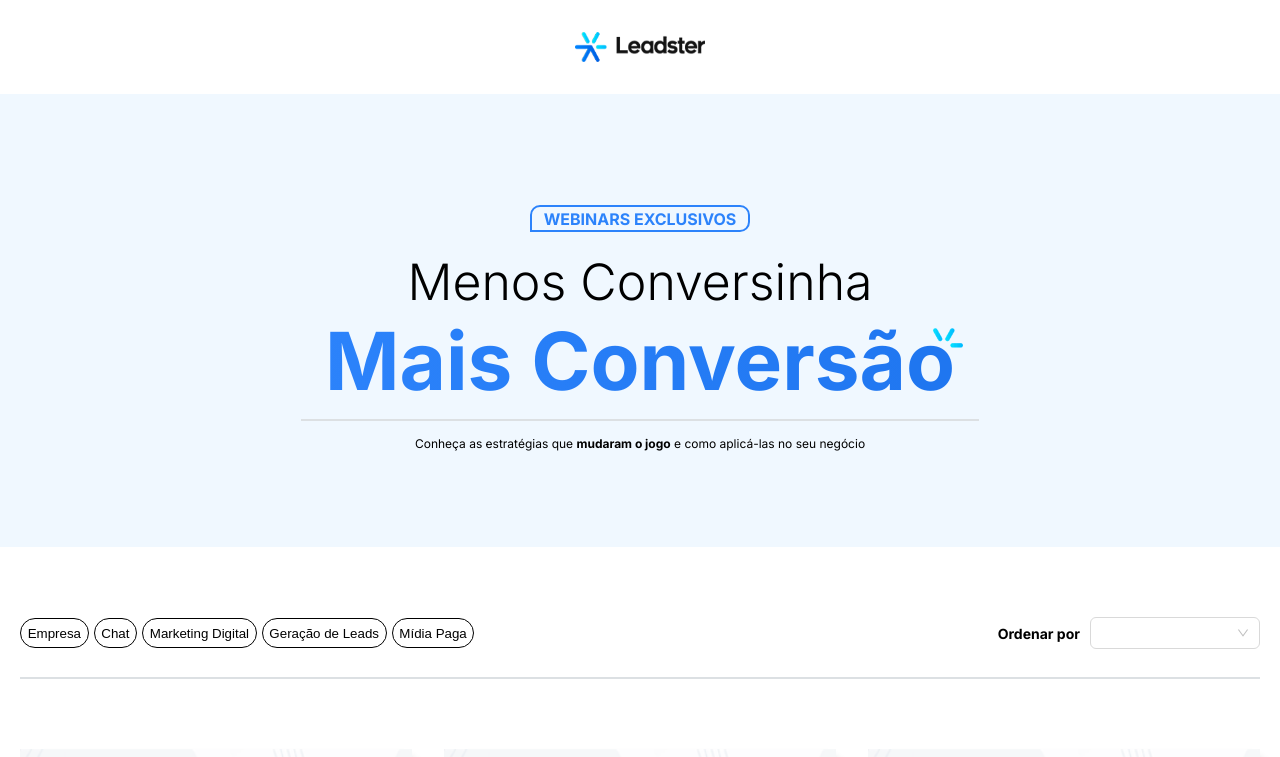
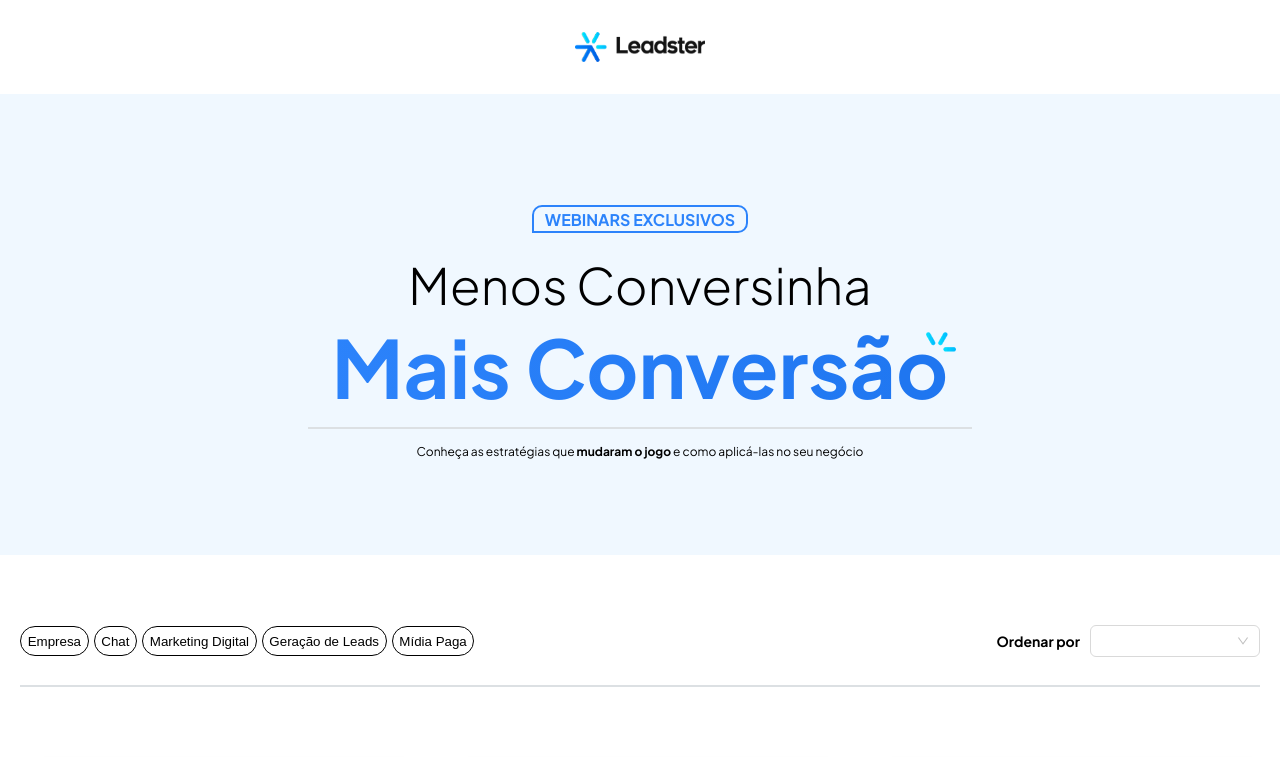
Before and after one commit to delanoquirino/teste-leadster, a Next.js app: page / in a window 1280 px wide. Shown: the top 757 px of the page. Built offline with nearby package versions, Linux system fonts and the light colour scheme.

Commit message:
feat: added font

```diff
--- a/src/app/layout.tsx
+++ b/src/app/layout.tsx
@@ -1,9 +1,9 @@
 'use client'
 
-import { Inter } from 'next/font/google'
+import { Plus_Jakarta_Sans } from 'next/font/google'
 import GlobalStyle from "../styles/global";
 
-const inter = Inter({ subsets: ['latin'] })
+const Jakarta = Plus_Jakarta_Sans({ subsets: ['latin'] })
 
 export const metadata = {
   title: 'Teste Leadster',
@@ -17,7 +17,7 @@
 }) {
   return (
     <html lang="pt-br">
-      <body className={inter.className}>
+      <body className={Jakarta.className}>
         <GlobalStyle/>
         {children}
         </body>
--- a/src/components/TagFilter/styles.ts
+++ b/src/components/TagFilter/styles.ts
@@ -9,16 +9,13 @@
   gap: 5px;
   list-style: none;
   flex-wrap: wrap;
-
 `;
 
 export const ItemList = styled.li`
 
-
   display: flex;
   align-items: center;
   justify-content: center;
-
 
 `;
 
```
